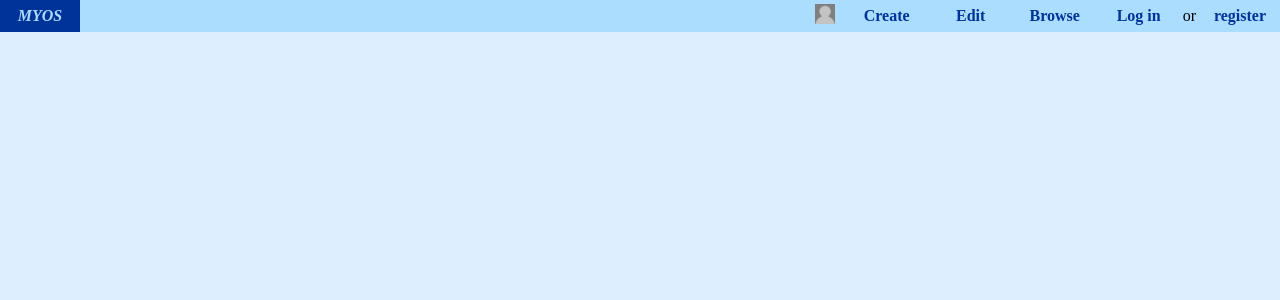
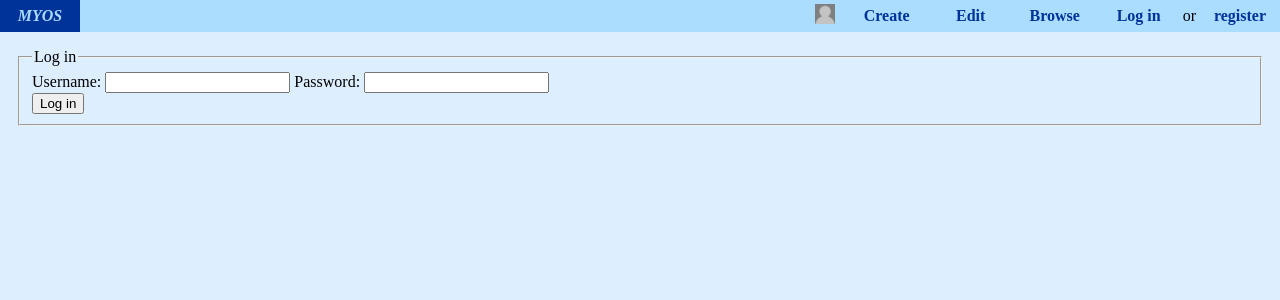
Before and after one commit to annawu030/MYO-Stationery, a PHP site: page /login.php in a window 1280 px wide. Shown: the top 300 px of the page. Run offline with PHP 8.4, Linux system fonts and the light colour scheme.

Commit message:
login now works with hardcoded credentials

```diff
--- a/login.php
+++ b/login.php
@@ -19,8 +19,37 @@
     <?php include "includes/navbar.php"; ?>
 
     <main>
+        <form action="login.php" name="login" method="post">
+            <fieldset>
+                <legend>Log in</legend>
+                <label for="username">Username: </label>
+                <input type="text" name="username" />
+                <label for="password">Password: </label><input type="password" name="password" /> <br />
+                <input type="submit" value="Log in" />
+            </fieldset>
+        </form>
+    </main>
 
-    </main>
+    <?php
+        if ($_SERVER["REQUEST_METHOD"] == "POST") {
+            echo "hi";
+
+            // currently hard-coded
+            if ($_POST["username"] === "Sarah" && $_POST["password"] === "Sarah")
+            {
+    ?>
+    <script type="text/javascript">
+        window.location = "account.php";
+
+    </script>
+    <?php
+            }
+            else {
+                echo "incorrect";
+            }
+        }
+
+    ?>
 
 
 </body>
```
